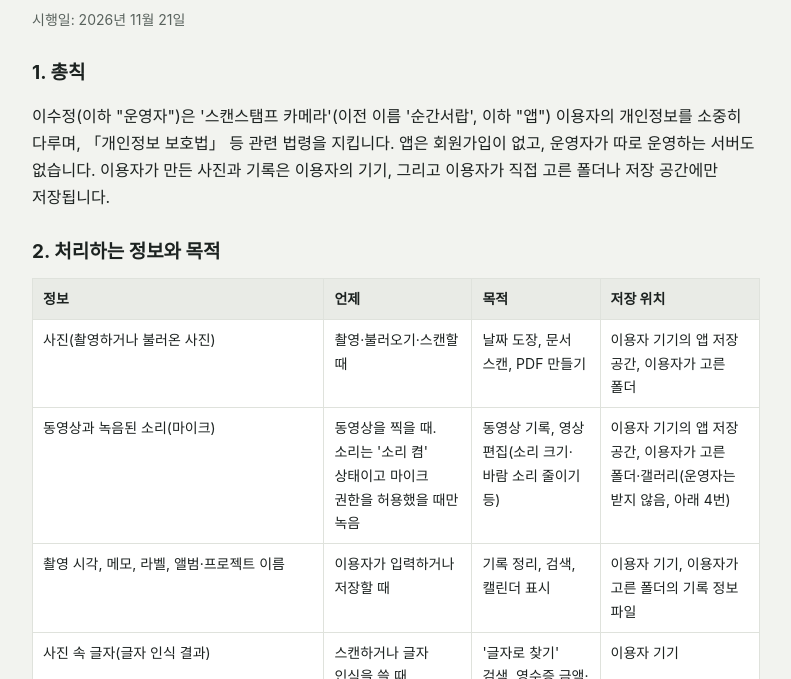
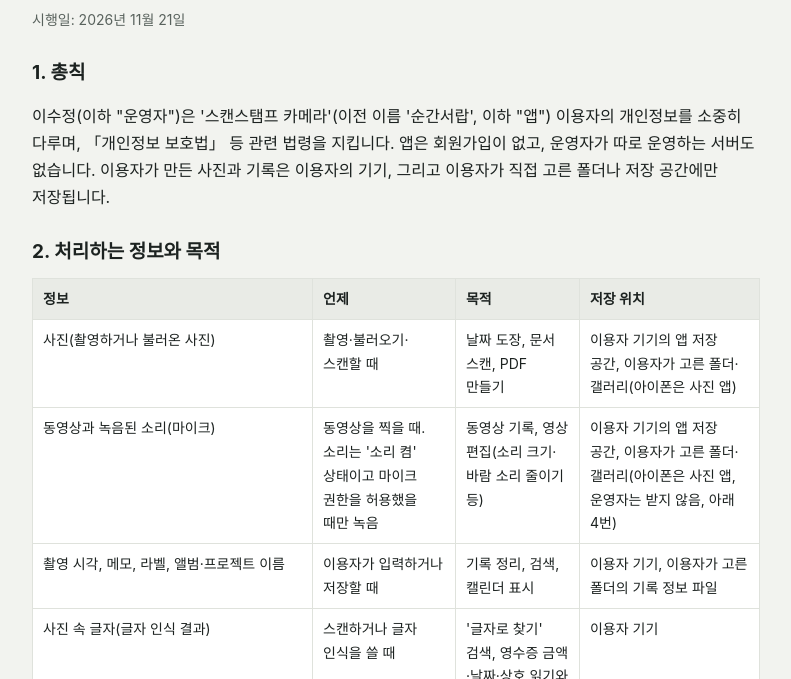
Before and after one commit to ljk121693-dev/ljk121693-dev.github.io, a plain HTML site: page privacy.html in a window 1280 px wide. Shown: the part 121-800 px from the top of the page, without its empty margins (244-1035 px from the left). Drawn offline with Linux system fonts and the light colour scheme.

Commit message:
처리방침: 아이폰 사진 앱 저장 반영
Co-Authored-By: Claude Opus 5.5 <noreply@anthropic.com>
Claude-Session: https://claude.ai/code/session_01MLJMYBcEqfQoKdCkYBP6yG

```diff
--- a/privacy.html
+++ b/privacy.html
@@ -17,8 +17,8 @@
 <h2>2. 처리하는 정보와 목적</h2>
 <div class="table-wrap"><table>
 <tr><th>정보</th><th>언제</th><th>목적</th><th>저장 위치</th></tr>
-<tr><td>사진(촬영하거나 불러온 사진)</td><td>촬영·불러오기·스캔할 때</td><td>날짜 도장, 문서 스캔, PDF 만들기</td><td>이용자 기기의 앱 저장 공간, 이용자가 고른 폴더</td></tr>
-<tr><td>동영상과 녹음된 소리(마이크)</td><td>동영상을 찍을 때. 소리는 '소리 켬' 상태이고 마이크 권한을 허용했을 때만 녹음</td><td>동영상 기록, 영상 편집(소리 크기·바람 소리 줄이기 등)</td><td>이용자 기기의 앱 저장 공간, 이용자가 고른 폴더·갤러리(운영자는 받지 않음, 아래 4번)</td></tr>
+<tr><td>사진(촬영하거나 불러온 사진)</td><td>촬영·불러오기·스캔할 때</td><td>날짜 도장, 문서 스캔, PDF 만들기</td><td>이용자 기기의 앱 저장 공간, 이용자가 고른 폴더·갤러리(아이폰은 사진 앱)</td></tr>
+<tr><td>동영상과 녹음된 소리(마이크)</td><td>동영상을 찍을 때. 소리는 '소리 켬' 상태이고 마이크 권한을 허용했을 때만 녹음</td><td>동영상 기록, 영상 편집(소리 크기·바람 소리 줄이기 등)</td><td>이용자 기기의 앱 저장 공간, 이용자가 고른 폴더·갤러리(아이폰은 사진 앱, 운영자는 받지 않음, 아래 4번)</td></tr>
 <tr><td>촬영 시각, 메모, 라벨, 앨범·프로젝트 이름</td><td>이용자가 입력하거나 저장할 때</td><td>기록 정리, 검색, 캘린더 표시</td><td>이용자 기기, 이용자가 고른 폴더의 기록 정보 파일</td></tr>
 <tr><td>사진 속 글자(글자 인식 결과)</td><td>스캔하거나 글자 인식을 쓸 때</td><td>'글자로 찾기' 검색, 영수증 금액·날짜·상호 읽기와 합계 표시</td><td>이용자 기기</td></tr>
 <tr><td>현재 위치(좌표)</td><td>날짜 도장에서 '현재 위치 확인'을 누를 때만</td><td>사진에 새길 주소 글자 만들기, 위치 카드 템플릿의 좌표·오차 표시</td><td>저장하지 않음(아래 3번 참고)</td></tr>
```
